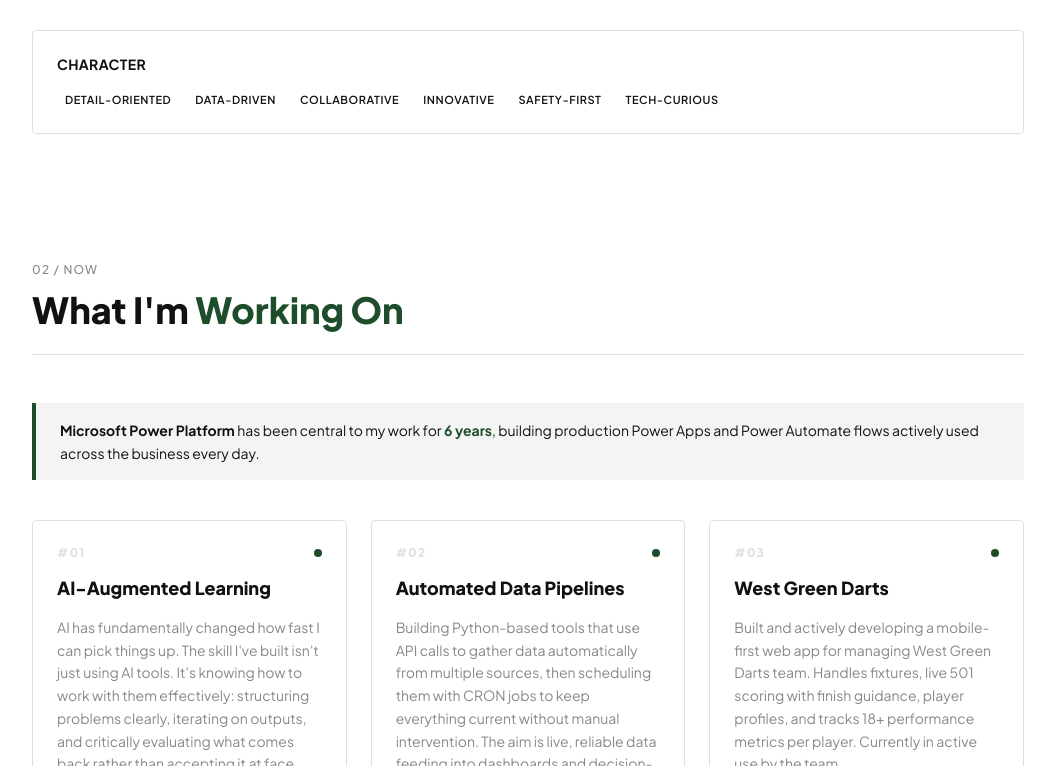
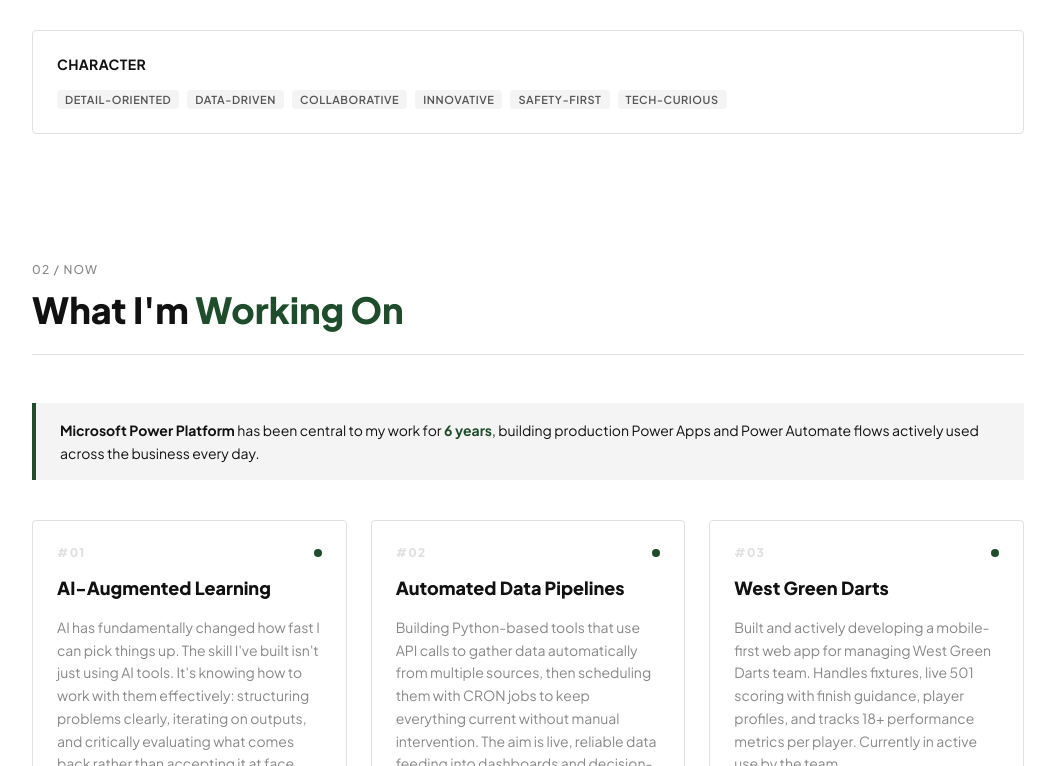
Before and after one commit to CosgroDev/CGRV, a Next.js app: page / in a window 1280 px wide. Shown: the part 1514-2280 px from the top of the page, without its empty margins (112-1167 px from the left). Built offline with nearby package versions, Linux system fonts and the light colour scheme; no server answers.

Commit message:
Fix duplicate key in badge.tsx cn() object literal
https://claude.ai/code/session_019qX9ipJAtUBeAG1DJn5NeF

```diff
--- a/components/ui/badge.tsx
+++ b/components/ui/badge.tsx
@@ -11,9 +11,8 @@ function Badge({ className, variant = "default", ...props }: BadgeProps) {
       className={cn(
         "inline-block px-2 py-1 text-[11px] font-semibold uppercase tracking-wider leading-none rounded-sm",
         {
-          "bg-[#f4f4f4] text-[#555555]": variant === "default",
+          "bg-[#f4f4f4] text-[#555555]": variant === "default" || variant === "yellow",
           "bg-[#e8f0ea] text-[#1e4d2b]": variant === "green",
-          "bg-[#f4f4f4] text-[#555555]": variant === "yellow",
           "bg-[#fdf0ee] text-[#c0392b]": variant === "red",
         },
         className
```
